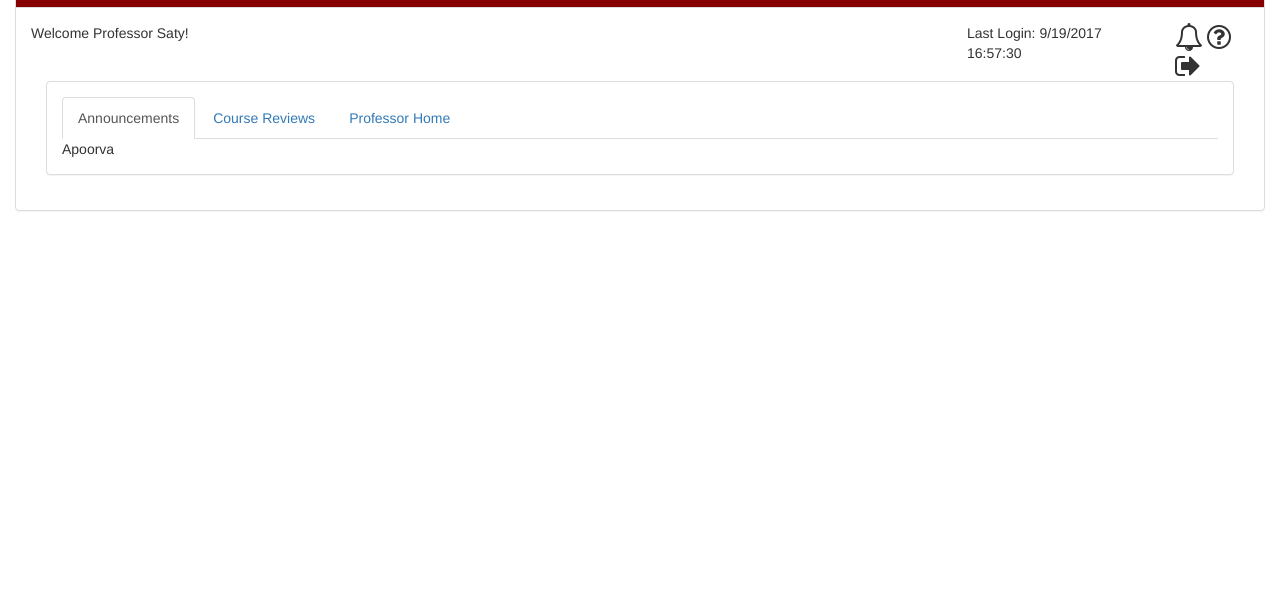
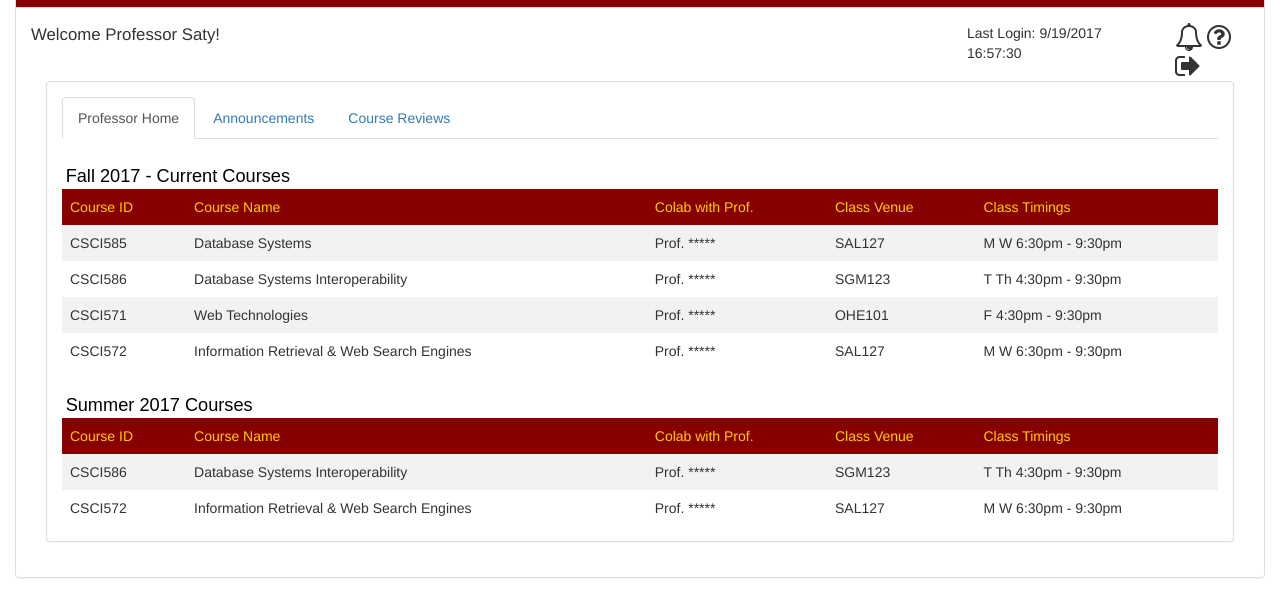
Before and after one commit to nehasachdev16/ucr, a plain HTML site: page FrontEnd/index.html in a window 1280 px wide. Shown: the part 40-656 px from the top of the page. Drawn offline with nearby package versions, Linux system fonts and the light colour scheme; some packages are replaced by stand-ins of ours.

Commit message:
Pushed my all changes - Frontent Prof Page

```diff
--- /dev/null
+++ b/FrontEnd/ProfessorCtrl.js
@@ -0,0 +1,16 @@
+ucr.controller("ProfessorCtrl",["$scope","$http",function($scope,$http){
+	console.log("ProfessorCtrl");
+
+   $scope.currentSem="Fall 2017";
+   $scope.prevSem="Summer 2017";
+
+   $scope.Course1 = [
+   {courseId:'CSCI585',courseName:'Database Systems',colab:'Prof. *****',venue:'SAL127',timings:'M W 6:30pm - 9:30pm'},
+   {courseId:'CSCI586',courseName:'Database Systems Interoperability',colab:'Prof. *****',venue:'SGM123',timings:'T Th 4:30pm - 9:30pm'},
+   {courseId:'CSCI571',courseName:'Web Technologies',colab:'Prof. *****',venue:'OHE101',timings:'F 4:30pm - 9:30pm'},
+   {courseId:'CSCI572',courseName:'Information Retrieval & Web Search Engines',colab:'Prof. *****',venue:'SAL127',timings:'M W 6:30pm - 9:30pm'}];
+
+   $scope.Course2 = [
+   {courseId:'CSCI586',courseName:'Database Systems Interoperability',colab:'Prof. *****',venue:'SGM123',timings:'T Th 4:30pm - 9:30pm'},
+   {courseId:'CSCI572',courseName:'Information Retrieval & Web Search Engines',colab:'Prof. *****',venue:'SAL127',timings:'M W 6:30pm - 9:30pm'}];
+}]);
--- a/FrontEnd/announcement.html
+++ b/FrontEnd/announcement.html
@@ -1,3 +1,35 @@
 <!DOCTYPE html>
 <html lang="en">
-<div ng-controller="announcementCtrl">Apoorva</div>
+<head>
+	<link rel="stylesheet" href="https://maxcdn.bootstrapcdn.com/bootstrap/3.3.7/css/bootstrap.min.css">
+	<link rel="stylesheet" href="index.css">
+	<link rel="stylesheet" href="font-awesome-4.7.0/css/font-awesome.min.css">
+	</head>
+<div ng-controller="announcementCtrl" >
+
+<div class="heading"> Announcement - Current Courses </div>
+<div>
+
+<div style="float:left; width:35%;">
+	<table>
+		<tr>
+			<th> Course ID </th>
+			<th> Course Name </th>
+			<th> Announce </th>
+		</tr>
+		<tr ng-repeat="cr in Course1 track by $index">
+			<td>{{cr.courseId}}</td>
+			<td>{{cr.courseName}}</td>
+			<td><i class="fa fa-sticky-note-o fa-2x" id="{{cr.courseId}} {{cr.courseName}}" ng-click="DisplayForm('')"></i>
+</td>
+		</tr>
+	</table>
+</div>
+
+<div style="float:left; width:65%;">
+
+</div>
+
+
+</div>
+</div>
--- a/FrontEnd/announcementCtrl.js
+++ b/FrontEnd/announcementCtrl.js
@@ -1,4 +1,14 @@
 ucr.controller("announcementCtrl",["$scope","$http",function($scope,$http){
 	console.log("announcementCtrl");
 
+$scope.Course1 = [
+   {courseId:'CSCI585',courseName:'Database Systems'},
+   {courseId:'CSCI586',courseName:'Database Systems Interoperability'},
+   {courseId:'CSCI571',courseName:'Web Technologies'},
+   {courseId:'CSCI572',courseName:'Information Retrieval & Web Search Engines'}];
+
+$scope.DisplayForm = function(id){
+    alert("Neha");
+}
+
 }]);
--- /dev/null
+++ b/FrontEnd/courseReviewCtrl.js
@@ -0,0 +1,4 @@
+ucr.controller("courseReviewCtrl",["$scope","$http",function($scope,$http){
+	console.log("courseReviewCtrl");
+
+}]);
--- a/FrontEnd/index.css
+++ b/FrontEnd/index.css
@@ -6,3 +6,38 @@
    font-size: 1.3em;
    font-family: sans-serif;
 }
+
+.heading{
+	color: black;
+	margin-top: 1.3em;
+	margin-left: 0.2em;
+	font-size: 1.3em;
+   font-family: sans-serif;
+}
+
+table {
+    border-collapse: collapse;
+    width: 100%;
+}
+
+th, td {
+    text-align: left;
+    padding: 8px;
+}
+
+tr:nth-child(even){background-color: #f2f2f2}
+
+th {
+    background-color: #870000;
+    color: #FFCC00;
+    font-weight:100;
+}
+#font{
+	margin-right: 1.2em;
+}
+#prof{
+	font-size: 1.2em;
+}
+.TableDiv{
+	overflow-x:auto;
+}
--- a/FrontEnd/index.html
+++ b/FrontEnd/index.html
@@ -15,6 +15,8 @@
     <script src="routes.js"></script>
     <script src="maincontroller.js"></script>
     <script src="announcementCtrl.js"></script>
+    <script src="courseReviewCtrl.js"></script>
+    <script src="ProfessorCtrl.js"></script>
 
 </head>
 
@@ -30,7 +32,7 @@
   			<div class="panel-body">
   				<div class="row">
 
-  					<div class="col-sm-4">Welcome Professor {{ProfName}}!</div>
+  					<div class="col-sm-4" id="prof">Welcome Professor {{ProfName}}!</div>
   					<div class="col-sm-5"></div>
   					<div class="col-sm-2">
   						Last Login: {{timestamp}} </div>
--- a/FrontEnd/maincontroller.js
+++ b/FrontEnd/maincontroller.js
@@ -11,9 +11,10 @@ ucr.controller("maincontroller",["$scope","$http",function($scope,$http){
 
 
 	$scope.tabs = [
+	  { link : '#!profHomePage', label : 'Professor Home' },
       { link : '#!announcement', label : 'Announcements' },
-      { link : '#!courseReview', label : 'Course Reviews' },
-      { link : '#!profHomePage', label : 'Professor Home' }
+      { link : '#!courseReview', label : 'Course Reviews' }
+
     ];
 
  $scope.selectedTab = $scope.tabs[0];
--- /dev/null
+++ b/FrontEnd/profHomePage.html
@@ -0,0 +1,51 @@
+<!DOCTYPE html>
+<html lang="en">
+<head>
+	<link rel="stylesheet" href="https://maxcdn.bootstrapcdn.com/bootstrap/3.3.7/css/bootstrap.min.css">
+	<link rel="stylesheet" href="index.css">
+	<link rel="stylesheet" href="font-awesome-4.7.0/css/font-awesome.min.css">
+	</head>
+<div ng-controller="ProfessorCtrl">
+	<div class="heading"> {{currentSem}} - Current Courses </div>
+	<div id="TableDiv"><table>
+		<tr>
+		<th>Course ID</th>
+		<th>Course Name</th>
+		<th>Colab with Prof.</th>
+		<th>Class Venue</th>
+		<th>Class Timings</th>
+	    </tr>
+	    <tr ng-repeat="cr in Course1">
+	    	<td>{{cr.courseId}}</td>
+	    	<td>{{cr.courseName}}</td>
+	    	<td>{{cr.colab}}</td>
+	    	<td>{{cr.venue}}</td>
+	    	<td>{{cr.timings}}</td>
+	    </tr>
+	</table>
+</div>
+
+<div class="heading"> {{prevSem}} Courses </div>
+	<div><table>
+		<tr>
+		<th>Course ID</th>
+		<th>Course Name</th>
+		<th>Colab with Prof.</th>
+		<th>Class Venue</th>
+		<th>Class Timings</th>
+	    </tr>
+	    <tr ng-repeat="cr in Course2">
+	    	<td>{{cr.courseId}}</td>
+	    	<td>{{cr.courseName}}</td>
+	    	<td>{{cr.colab}}</td>
+	    	<td>{{cr.venue}}</td>
+	    	<td>{{cr.timings}}</td>
+	    </tr>
+	</table>
+</div>
+<div>
+
+
+</div>
+
+</html>
--- a/FrontEnd/routes.js
+++ b/FrontEnd/routes.js
@@ -1,10 +1,10 @@
 ucr.config(function($routeProvider) {
   $routeProvider.
-      when("/", {templateUrl: "announcement.html"}).
+     // when("/", {templateUrl: "html/profHomePage.html"}).
       when("/announcement", {templateUrl: "announcement.html"}).
       when("/courseReview", {templateUrl: "courseReview.html"}).
       when("/profHomePage", {templateUrl: "profHomePage.html"}).
-      otherwise({redirectTo: "/"});
+      otherwise({redirectTo: "/profHomePage"});
 
       // make this demo work in plunker
 
```
Also changed, not shown: FrontEnd/HTML/announcement.html (+3 -1 lines), FrontEnd/HTML/courseReview.html (deleted, +0 -1 lines), FrontEnd/HTML/profHomePage.html (deleted, +0 -1 lines), FrontEnd/courseReview.html (+3 -1 lines).
